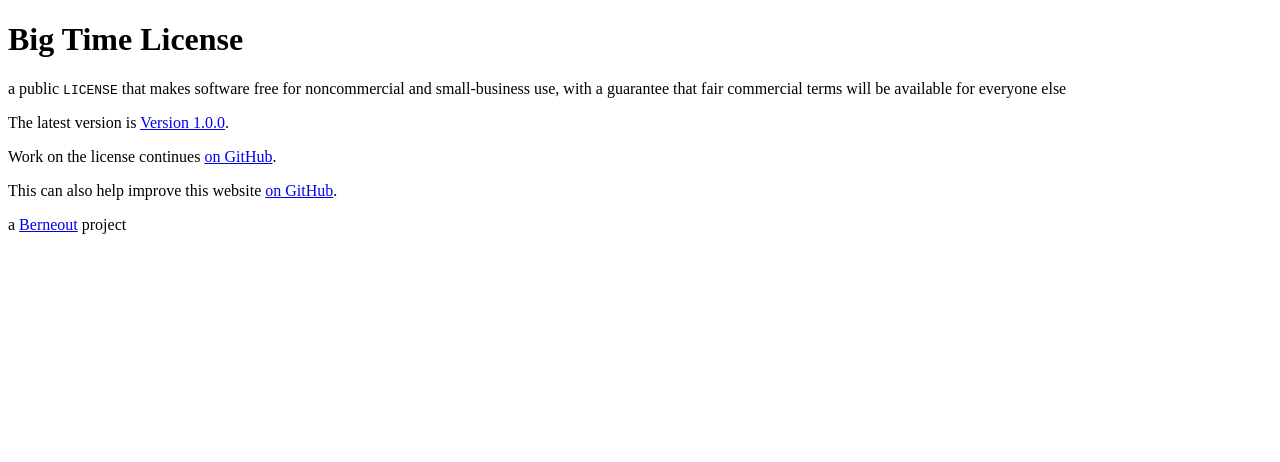
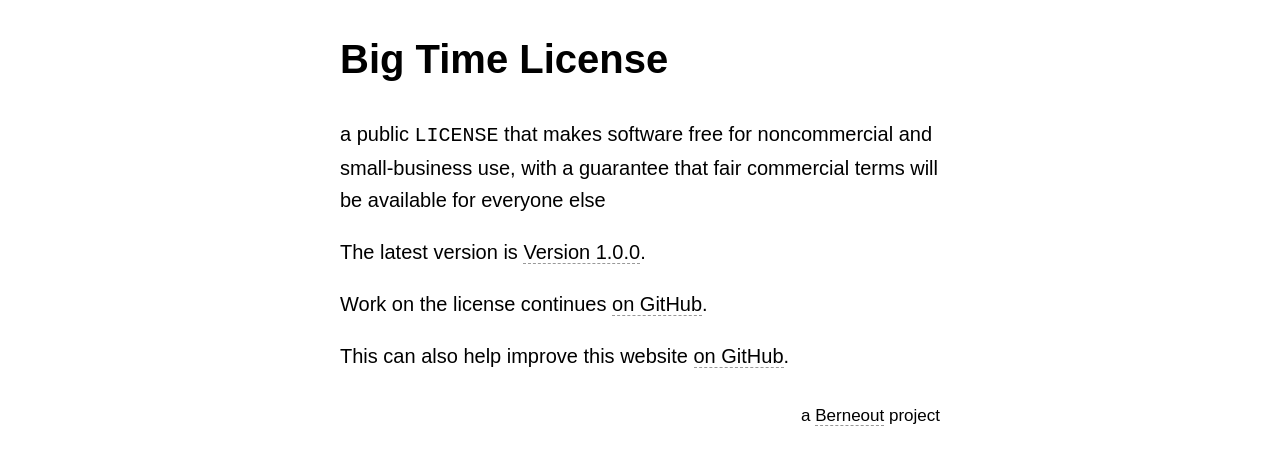
Before and after one commit to berneout/bigtimelicense.com, a plain HTML site: page index.html in a window 1280 px wide. Drawn offline with Linux system fonts and the light colour scheme.

Commit message:
Add basic styles

```diff
--- a/index.html
+++ b/index.html
@@ -6,6 +6,7 @@
     <title>
       Big Time License
     </title>
+    <link rel=stylesheet href=styles.css>
   </head>
   <body>
     <header role="banner">
--- /dev/null
+++ b/styles.css
@@ -0,0 +1,57 @@
+/* Font Sizing */
+
+@media all {
+  html {
+    font-size: 2.2vw;
+  }
+}
+
+@media all and (min-width:1000px) {
+  html {
+    font-size: 20px;
+  }
+}
+
+@media all and (max-width:520px) {
+  html{
+    font-size: 14px;
+  }
+}
+
+/* Content Blocks */
+
+html {
+  margin: 0;
+  padding: 0;
+}
+
+header[role=banner], main[role=main], footer[role=contentinfo] {
+  font-family: sans-serif;
+  line-height: 1.6;
+  margin: 0 auto;
+  max-width: 30rem;
+  padding: 0 2rem;
+  text-rendering: optimizeLegibility;
+}
+
+footer[role=contentinfo] {
+  font-size: 85%;
+  margin-top: 1.5rem;
+  text-align: right;
+}
+
+/* Links */
+
+a[href] {
+  border-bottom: 1px dashed #999;
+  color: black;
+  text-decoration: none;
+}
+
+a:hover, a:focus, a:active {
+  color: #bb1122;
+}
+
+a:visited {
+  color: #884488;
+}
```
Also changed, not shown: versions/1.0.0-pre.2.html (+1 -0 lines), versions/1.0.0-pre.3.html (+1 -0 lines), versions/1.0.0.html (+1 -0 lines).
